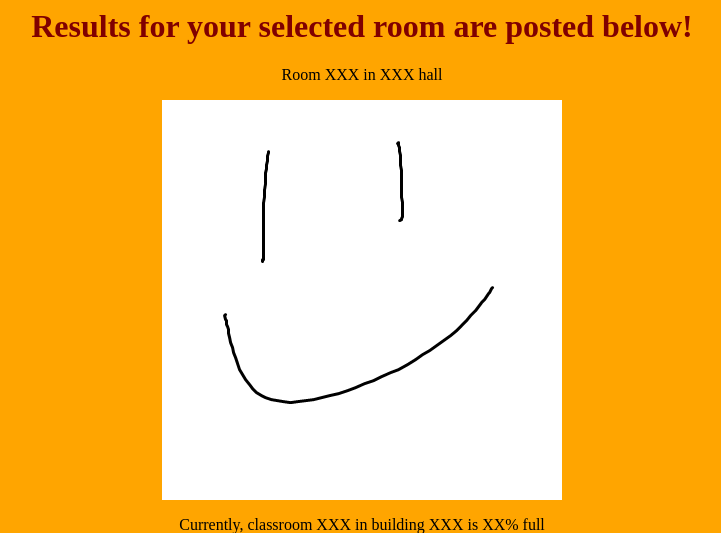
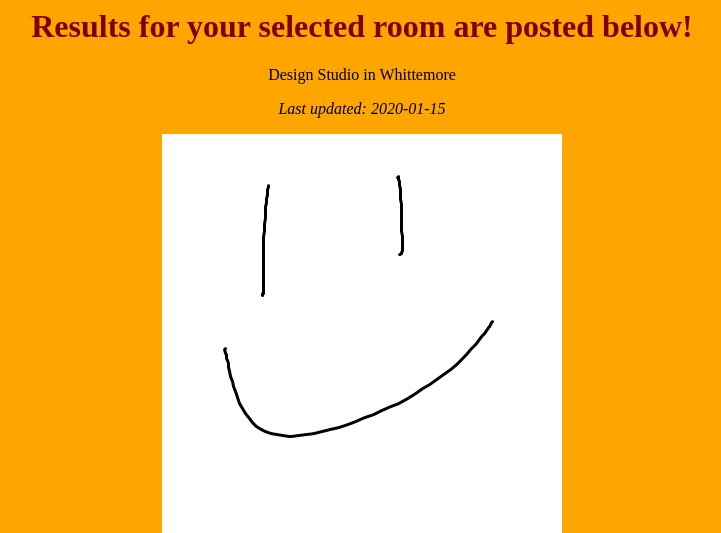
Before and after one commit to trambelus/NetAppDesign, a Flask app: template final/templates/results.html in a window 1280 px wide. Shown: the top 533 px of the page, without its empty margins (278-999 px from the left). Run offline with Flask 2, Linux system fonts and the light colour scheme; the template is opened without the code that fills it: most values are stand-ins (such as "Sample title", 1, 10 or a date in 2020).

Commit message:
Added lastupdated to results.html

```diff
--- a/final/templates/results.html
+++ b/final/templates/results.html
@@ -9,7 +9,8 @@
 <div class="title">
 <h1><font color="maroon">Results for your selected room are posted below!</font></h1>
 
-<p id="place">Room XXX in XXX hall</p>
+<p id="place">Design Studio in Whittemore</p>
+<p id="lastupdated"><i>Last updated: {{ lastupdated }}</i></p>
 
 {% if filename %}
 <img src="{{ url_for('static',filename=filename)}}" id="roomImage" alt="Image of Classroom" width="400" height="400"/>
```
